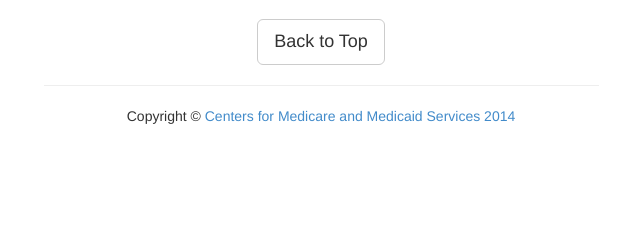
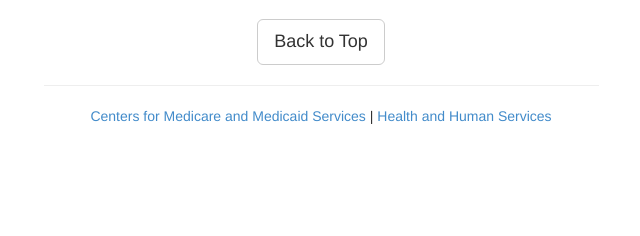
Before and after one commit to loranstefani/npi, a Django app: template apps/profilee/templates/stylish-portfolio.html in a window 1280 px wide. Shown: the part 2831-3067 px from the top of the page, without its empty margins (319-959 px from the left). Run offline with Django 3.2, Linux system fonts and the light colour scheme; the template is opened without the code that fills it, so the values that code supplies are empty; some libraries are stand-ins or nearby versions.

Commit message:
Footer copy change

```diff
--- a/apps/profilee/templates/stylish-portfolio.html
+++ b/apps/profilee/templates/stylish-portfolio.html
@@ -223,7 +223,10 @@
             </div>
             <a href="#" class="btn btn-lg btn-default">Back to Top</a>
             <hr>
-            <p>Copyright &copy; <a href="http://cms.hhs.gov" target="_blank">Centers for Medicare and Medicaid Services 2014</a></p>
+            <p><a href="http://cms.hhs.gov" target="_blank">Centers for Medicare and Medicaid Services </a> |
+            <a href="http://hhs.gov" target="_blank">Health and Human Services </a>
+
+            </p>
           </div>
         </div>
       </div>
```
